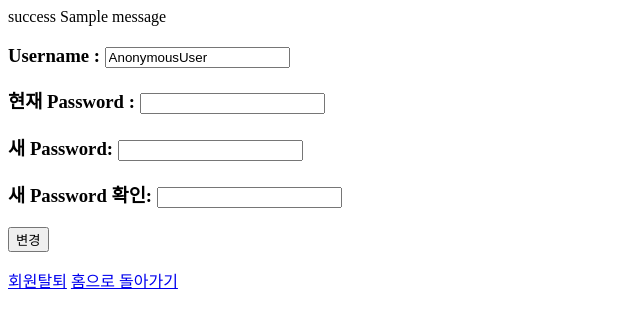
After one commit to adelakim5/Muklog, a Django app: page /accounts/deleteInfo/ in a window 1280 px wide. The commit adds this page. Shown: the top 328 px of the page, without its empty margins (0-640 px from the left). Run offline with Django 3.2, Linux system fonts and the light colour scheme; tables that the repository leaves empty hold one stand-in row (values such as "Sample post"); one stand-in notice (Sample message) is shown.

Commit message:
need to modify delete n message

```diff
--- a/muklog/accounts/templates/login.html
+++ b/muklog/accounts/templates/login.html
@@ -12,9 +12,6 @@
         <input type="hidden" name="next" value="{{ next }}">
         <input type="submit" value="login" id="">
     </form>
-
-    <a href="{% url 'signup'%}">회원가입 고!</a>
-
 </div>
 
 <!-- <form method="post" action="{% url 'login' %}">
--- /dev/null
+++ b/muklog/accounts/templates/mypage.html
@@ -0,0 +1,21 @@
+<div>
+    <!-- {% if error %}
+    {{ error }}
+    {% endif %} -->
+    {% if messages %}
+    {% for message in messages %}
+    {{ message.tags }}
+    {{ message }}
+    {% endfor %}
+    {% endif %}
+    <form action="{% url 'updateInfo' user.username %}" method="POST">
+        {% csrf_token %}
+        <h3>Username : <input type="text" name="username" value="{{ user }}" readonly></h3>
+        <h3>현재 Password : <input type="password" name="password" value="{{ user.password }}" readonly></h3>
+        <h3>새 Password: <input type="password" name="newPassword"></h3>
+        <h3>새 Password 확인: <input type="password" name="newPassword2"></h3>
+        <input type="submit" name="submit" value="변경">
+    </form>
+    <a href="{% url 'deleteInfo' %}">회원탈퇴</a>
+    <a href="{% url 'tempHome' %}">홈으로 돌아가기</a>
+</div>
--- a/muklog/accounts/templates/signup.html
+++ b/muklog/accounts/templates/signup.html
@@ -1,4 +1,7 @@
 <div>
+    {% if error %}
+    {{error}}
+    {% endif %}
     <h1>회원가입</h1>
     <form action="{% url 'signup' %}" method="POST">
         {% csrf_token %}
@@ -8,7 +11,7 @@
         <br>
         Confirm Password: <input type="password" name="password2" id="">
         <br>
-        <!-- <input type="hidden" name="path" value={{request.path}}> -->
+        <input type="hidden" name="next" value={{next}}>
         <input type="submit" value="sign up">
     </form>
 </div>
--- a/muklog/accounts/urls.py
+++ b/muklog/accounts/urls.py
@@ -7,4 +7,7 @@ urlpatterns = [
     path('login/', accounts.login, name="login"),
     path('logout/', accounts.logout, name="logout"),
     # path('', auth_views.auth_login.as_view(template_name="login.html")),
+    path('<user_id>/', accounts.mypage, name="mypage"),
+    path('updateInfo/<user_id>', accounts.updateInfo, name="updateInfo"),
+    path('deleteInfo/', accounts.deleteInfo, name="deleteInfo"),
 ]
--- a/muklog/accounts/views.py
+++ b/muklog/accounts/views.py
@@ -2,22 +2,24 @@ from django.shortcuts import render, redirect
 from django.http import HttpResponseRedirect
 from django.urls import reverse
 from django.contrib.auth.models import User
-from django.contrib import auth
+from django.contrib import auth, messages
 # from django.contrib.auth import authenticate
 # Create your views here.
 
 
 def signup(request):
     if request.method == "POST":
+        next = request.POST['next']
         if request.POST["password1"] == request.POST["password2"]:
             user = User.objects.create_user(
                 username=request.POST["username"], password=request.POST["password1"]
             )
             auth.login(request, user)
-            next = request.POST['next']
             return redirect(next)
-        return render(request, 'signup.html')
-    return render(request, 'signup.html')
+        return render(request, 'signup.html', {'error':'confirm your password again'})
+    else:
+        next = request.GET['next']
+        return render(request, 'signup.html', {'next':next})
 
 
 def login(request):
@@ -40,3 +42,25 @@ def login(request):
 def logout(request):
     auth.logout(request)
     return HttpResponseRedirect('/blog')
+
+def mypage(request, user_id):
+    return render(request, 'mypage.html')
+
+def updateInfo(request, user_id):
+    if request.method == "POST":
+        if request.POST['newPassword'] == request.POST['newPassword2']:
+            user = User.objects.get(username=request.user)
+            user.password = request.POST['newPassword']
+            user.save()
+            return redirect('/accounts/' + str(user_id))
+        else:
+            messages.error(request, 'password is incorrect')
+            return redirect('/accounts/' + str(user_id))
+            # return render(request, 'mypage.html', {'error': 'password is incorrect'})
+    else:
+        return render(request, 'mypage.html')
+
+def deleteInfo(request):
+    userInfo = User.objects.get(username=request.user)
+    userInfo.delete()
+    return redirect('/blog/')
```
Also changed, not shown: muklog/blog/templates/tempHome.html (+13 -8 lines), muklog/blog/views.py (+4 -4 lines).
